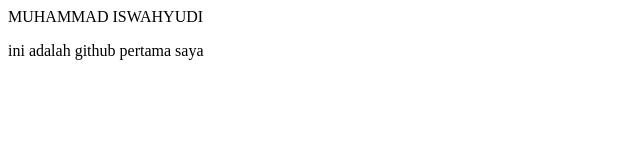
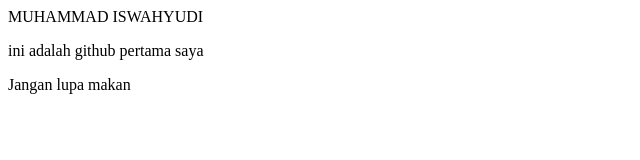
Before and after one commit to Iswahyudi-yudi/Iswahyudi, a plain HTML site: page index.html in a window 1280 px wide. Shown: the whole page, without its empty margins (0-640 px from the left). Drawn offline with Linux system fonts and the light colour scheme.

Commit message:
Update index.html

```diff
--- a/index.html
+++ b/index.html
@@ -1,2 +1,3 @@
 MUHAMMAD ISWAHYUDI
 <p>ini adalah github pertama saya</p>
+<p>Jangan lupa makan</p>
```
